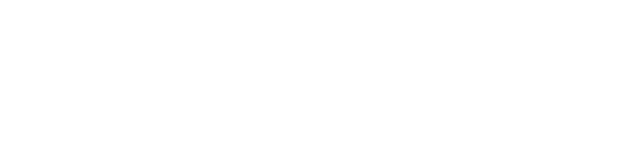
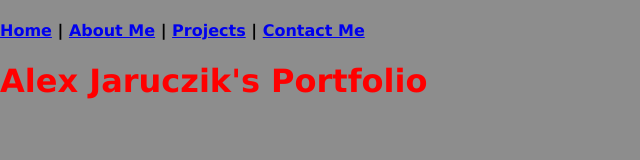
Before and after one commit to alexjaruczik/Assignment1, a plain HTML site: page index.html in a window 1280 px wide. Shown: the whole page, without its empty margins (0-640 px from the left). Drawn offline with Linux system fonts and the light colour scheme.

Commit message:
added css files for index.html

```diff
--- a/index.html
+++ b/index.html
@@ -1,9 +1,35 @@
 <!DOCTYPE html>
 <html>
     <head>
+<meta charset="UTF-8">
+<title>Alex Jaruczik</title>
+<meta name="viewport" content="width=device-width">
+<!-- full-size monitor style sheet-->
+<link href="indexfull.css" rel="stylesheet" type="text/css" media="only screen and
+(min-width:960px)">
+<!-- tablet style sheet-->
+<link href="indextablet.css" rel="stylesheet" type="text/css" media="only screen
+and (min-width:481px) and (max-width:960px)">
+<!-- phone style sheet-->
+<link href="indexphone.css" rel="stylesheet" type="text/css" media="only screen
+and (max-width:480px)">
+</head>
 
     </head>
-    <body>
-
-    </body>
+<body>
+    <div id="wrapper">
+        <div id="top-row">
+            <nav>
+                <h4>
+                    <a href="index.html">Home</a> |
+                    <a href="aboutme.html">About Me</a> |
+                    <a href="projects.html">Projects</a> |
+                    <a href="contactme.html">Contact Me</a>
+            </nav>
+        </div>
+        <div id="banner">
+            <h1>Alex Jaruczik's Portfolio</h1>
+        </div>
+    </div>
+</body>
 </html>
--- /dev/null
+++ b/indexfull.css
@@ -0,0 +1,10 @@
+@charset "UTF-8";
+body {
+background-color: rgb(141, 141, 141);
+font-family: Verdana, Geneva, Arial, sans-serif;
+padding:0px;
+margin:0px;
+}
+#banner h1 {
+color:red
+}
--- /dev/null
+++ b/indexphone.css
@@ -0,0 +1,10 @@
+@charset "UTF-8";
+body {
+background-color: rgb(141, 141, 141);
+font-family: Verdana, Geneva, Arial, sans-serif;
+padding:0px;
+margin:0px;
+}
+#banner h1 {
+color:green
+}
--- /dev/null
+++ b/indextablet.css
@@ -0,0 +1,10 @@
+@charset "UTF-8";
+body {
+background-color: rgb(141, 141, 141);
+font-family: Verdana, Geneva, Arial, sans-serif;
+padding:0px;
+margin:0px;
+}
+#banner h1 {
+color:yellow
+}
```
